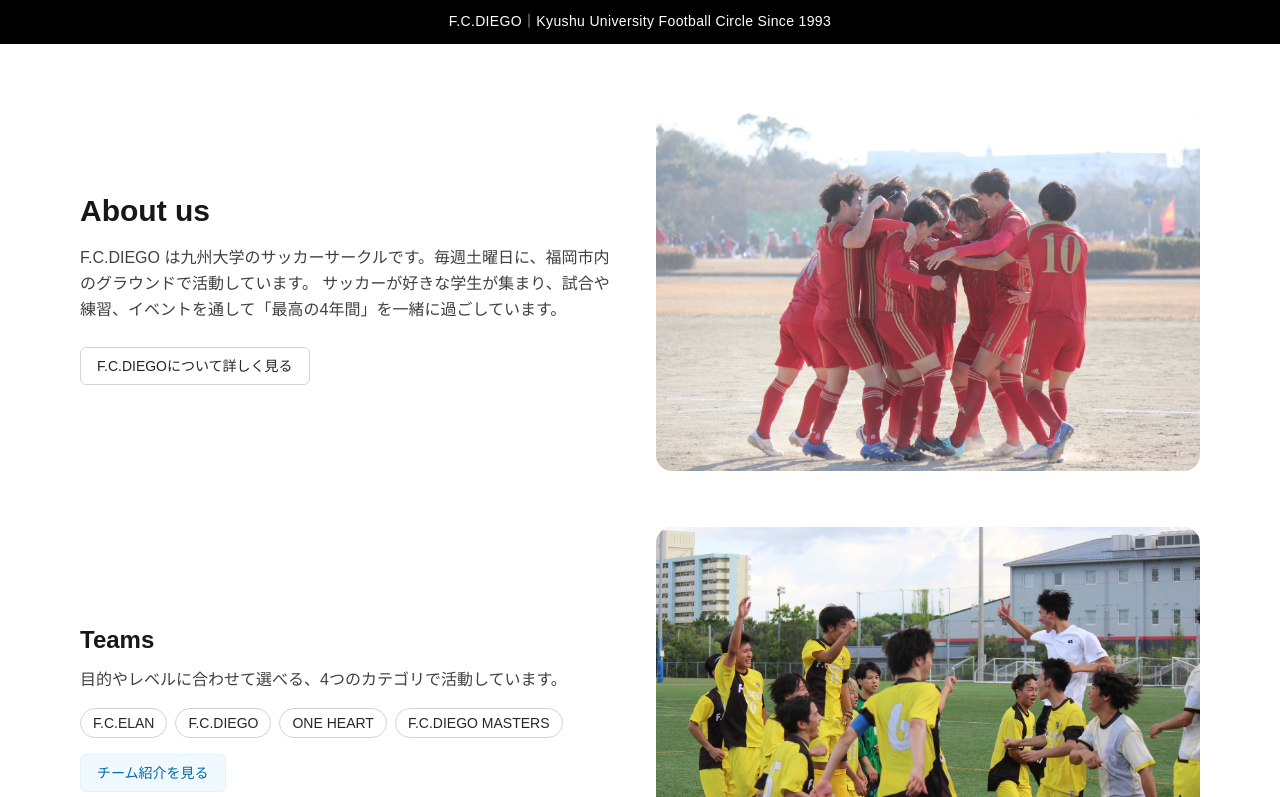
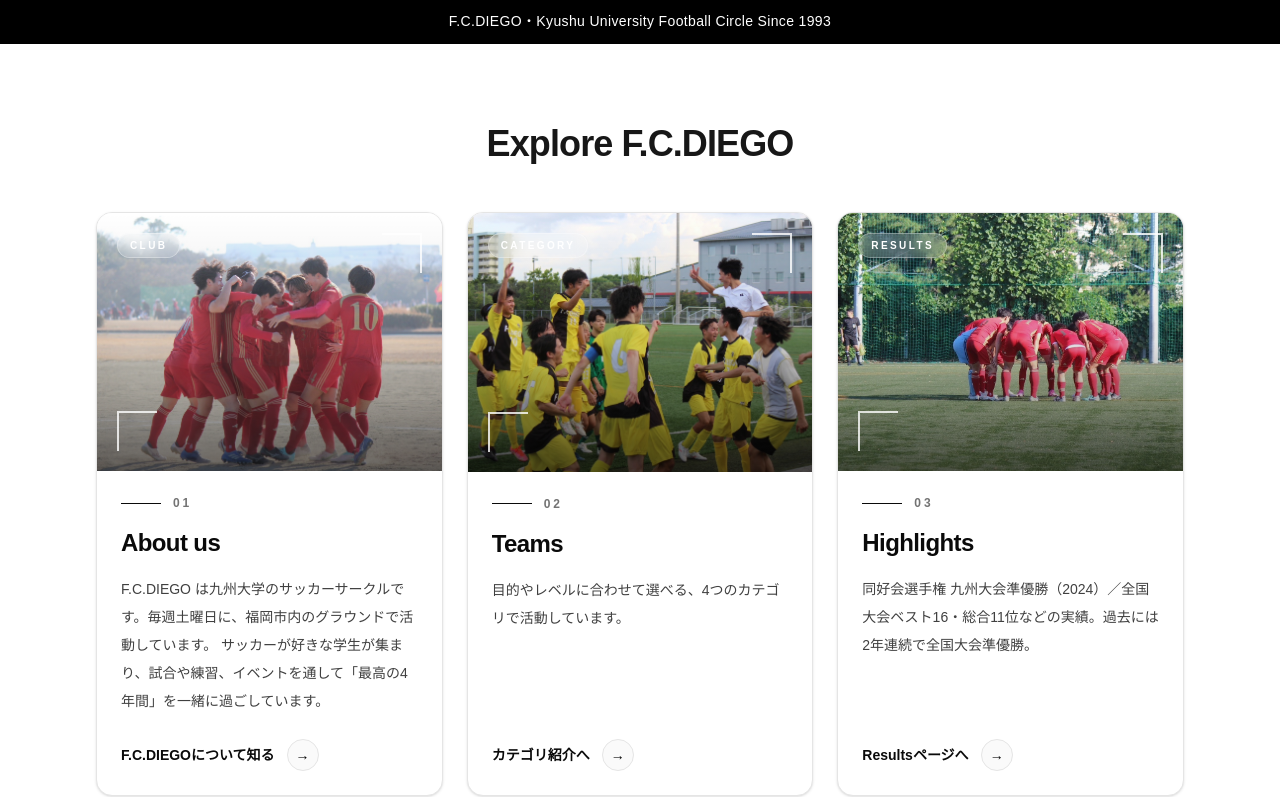
Before and after one commit to ogachan2/fcdiego-site, a Next.js app: page / in a window 1280 px wide. Shown: the part 723-1520 px from the top of the page. Built offline with nearby package versions, Linux system fonts and the light colour scheme.

Commit message:
homeデザイン変更

```diff
--- a/src/app/page.tsx
+++ b/src/app/page.tsx
@@ -2,6 +2,36 @@
 import Link from "next/link";
 import Reveal from "@/components/Reveal";
 import HeroSlider from "@/components/HeroSlider";
+
+const pageLinks = [
+  {
+    href: "/about",
+    title: "About us",
+    label: "Club",
+    image: "/top/top1.JPEG",
+    alt: "F.C.DIEGO about",
+    desc: "F.C.DIEGO は九州大学のサッカーサークルです。毎週土曜日に、福岡市内のグラウンドで活動しています。 サッカーが好きな学生が集まり、試合や練習、イベントを通して「最高の4年間」を一緒に過ごしています。",
+    cta: "F.C.DIEGOについて知る",
+  },
+  {
+    href: "/teams",
+    title: "Teams",
+    label: "Category",
+    image: "/top/top2.JPEG",
+    alt: "F.C.DIEGO teams",
+    desc: "目的やレベルに合わせて選べる、4つのカテゴリで活動しています。",
+    cta: "カテゴリ紹介へ",
+  },
+  {
+    href: "/results",
+    title: "Highlights",
+    label: "Results",
+    image: "/hero-results.jpg",
+    alt: "F.C.DIEGO results",
+    desc: "同好会選手権 九州大会準優勝（2024）／全国大会ベスト16・総合11位などの実績。過去には2年連続で全国大会準優勝。",
+    cta: "Resultsページへ",
+  },
+] as const;
 
 export default function HomePage() {
   return (
@@ -11,125 +41,77 @@
 
       {/* ===== Brand Message Band (Black Ver.) ===== */}
       <section className="border-y border-black bg-black">
-        <div className="max-w-6xl mx-auto px-4 py-3">
-          <p className="text-center text-xs sm:text-sm font-medium text-white tracking-wide">
-            F.C.DIEGO｜Kyushu University Football Circle Since 1993
+        <div className="mx-auto max-w-6xl px-4 py-3">
+          <p className="text-center text-xs font-medium tracking-wide text-white sm:text-sm">
+            F.C.DIEGO・Kyushu University Football Circle Since 1993
           </p>
         </div>
       </section>
 
+      {/* ===== Page Links ===== */}
+      <section className="mx-auto max-w-6xl px-4 py-16 sm:px-6 sm:py-20 lg:px-8">
+        <Reveal>
+          <div className="mb-10 text-center sm:mb-12">
+            <h2 className="text-3xl font-extrabold tracking-tight sm:text-4xl">
+              Explore F.C.DIEGO
+            </h2>
+          </div>
+        </Reveal>
 
-      {/* ===== About（紹介） ===== */}
-      <section className="max-w-6xl mx-auto px-4 py-16">
-        {/* About us（テキスト＋画像） */}
-        <div className="grid gap-8 lg:grid-cols-2 lg:items-center">
-          <div>
-            <Reveal>
-              <h2 className="text-2xl sm:text-3xl font-semibold">About us</h2>
+        <div className="grid gap-6 lg:grid-cols-3">
+          {pageLinks.map((item, index) => (
+            <Reveal key={item.href} delay={index * 0.08}>
+              <Link
+                href={item.href}
+                className="group relative flex h-full flex-col overflow-hidden rounded-2xl border border-neutral-200 bg-white shadow-sm transition duration-300 hover:-translate-y-1 hover:border-neutral-300 hover:shadow-xl"
+              >
+                <div className="relative aspect-[4/3] overflow-hidden bg-neutral-100">
+                  <Image
+                    src={item.image}
+                    alt={item.alt}
+                    fill
+                    sizes="(min-width: 1024px) 352px, (min-width: 640px) 50vw, 100vw"
+                    className="object-cover transition duration-700 group-hover:scale-105"
+                  />
+                  <div className="absolute inset-0 bg-gradient-to-t from-black/60 via-black/10 to-transparent transition duration-300 group-hover:from-black/45" />
+                  <div className="absolute left-5 top-5 rounded-full border border-white/30 bg-white/15 px-3 py-1 text-[10px] font-semibold uppercase tracking-[0.24em] text-white backdrop-blur">
+                    {item.label}
+                  </div>
+                  <div className="absolute bottom-5 left-5 h-10 w-10 border-l-2 border-t-2 border-white/80 transition duration-300 group-hover:h-14 group-hover:w-14" />
+                  <div className="absolute right-5 top-5 h-10 w-10 border-r-2 border-t-2 border-white/80 transition duration-300 group-hover:h-14 group-hover:w-14" />
+                </div>
+
+                <div className="flex flex-1 flex-col p-6">
+                  <div className="mb-4 flex items-center gap-3">
+                    <span className="h-px w-10 bg-neutral-950 transition-all duration-300 group-hover:w-16" />
+                    <span className="text-xs font-semibold uppercase tracking-[0.24em] text-neutral-500">
+                      {String(index + 1).padStart(2, "0")}
+                    </span>
+                  </div>
+                  <h3 className="text-2xl font-bold tracking-tight text-neutral-950 transition duration-300 group-hover:translate-x-1">
+                    {item.title}
+                  </h3>
+                  <p className="mt-4 flex-1 text-sm leading-7 text-neutral-700">
+                    {item.desc}
+                  </p>
+                  <div className="mt-6 inline-flex items-center gap-3 text-sm font-semibold text-neutral-950">
+                    <span>{item.cta}</span>
+                    <span className="flex h-8 w-8 items-center justify-center rounded-full border border-neutral-200 bg-neutral-50 transition duration-300 group-hover:translate-x-1 group-hover:border-neutral-950 group-hover:bg-neutral-950 group-hover:text-white">
+                      →
+                    </span>
+                  </div>
+                </div>
+              </Link>
             </Reveal>
-            <Reveal delay={0.1}>
-              <p className="mt-4 text-neutral-700 leading-relaxed max-w-3xl">
-                F.C.DIEGO は九州大学のサッカーサークルです。毎週土曜日に、福岡市内のグラウンドで活動しています。
-                サッカーが好きな学生が集まり、試合や練習、イベントを通して「最高の4年間」を一緒に過ごしています。
-              </p>
-            </Reveal>
-            <Reveal delay={0.2}>
-              <div className="mt-6">
-                <Link
-                  href="/about"
-                  className="inline-flex items-center rounded-md border border-neutral-300 px-4 py-2 text-sm font-medium text-neutral-800 hover:bg-neutral-50"
-                >
-                  F.C.DIEGOについて詳しく見る
-                </Link>
-              </div>
-            </Reveal>
-          </div>
-
-          <Reveal delay={0.15}>
-            <div className="relative aspect-[3/2] overflow-hidden rounded-2xl bg-neutral-100">
-              <Image
-                src="/top/top1.JPEG"
-                alt="F.C.DIEGO about"
-                fill
-                className="object-cover"
-              />
-            </div>
-          </Reveal>
-        </div>
-
-        {/* Teams ティーザー（テキスト＋画像） */}
-        <div className="mt-14 grid gap-8 lg:grid-cols-2 lg:items-center">
-          <div>
-            <Reveal delay={0.25}>
-              <h3 className="text-xl sm:text-2xl font-semibold">Teams</h3>
-            </Reveal>
-            <Reveal delay={0.3}>
-              <p className="mt-3 text-neutral-700 text-sm sm:text-base max-w-3xl">
-                目的やレベルに合わせて選べる、4つのカテゴリで活動しています。
-              </p>
-            </Reveal>
-            <Reveal delay={0.35}>
-              <div className="mt-4 flex flex-wrap gap-2">
-                {[
-                  "F.C.ELAN",
-                  "F.C.DIEGO",
-                  "ONE HEART",
-                  "F.C.DIEGO MASTERS",
-                ].map((name) => (
-                  <span
-                    key={name}
-                    className="rounded-full border border-neutral-300 px-3 py-1 text-xs sm:text-sm text-neutral-800 bg-white"
-                  >
-                    {name}
-                  </span>
-                ))}
-              </div>
-            </Reveal>
-            <Reveal delay={0.4}>
-              <div className="mt-4">
-                <Link
-                  href="/teams"
-                  className="inline-flex items-center rounded-md px-4 py-2 text-sm font-medium text-sky-700 border border-sky-100 bg-sky-50 hover:bg-sky-100"
-                >
-                  チーム紹介を見る
-                </Link>
-              </div>
-            </Reveal>
-          </div>
-
-          <Reveal delay={0.33}>
-            <div className="relative aspect-[3/2] overflow-hidden rounded-2xl bg-neutral-100">
-              <Image
-                src="/top/top2.JPEG"
-                alt="F.C.DIEGO teams"
-                fill
-                className="object-cover"
-              />
-            </div>
-          </Reveal>
+          ))}
         </div>
       </section>
 
-     {/* Highlights */}
-<Reveal>
-  <section className="max-w-6xl mx-auto px-4 py-16">
-    <h2 className="text-3xl font-bold mb-6">Highlights</h2>
-    <p className="text-neutral-700 max-w-3xl">
-      同好会選手権 九州大会準優勝（2024）／全国大会ベスト16・総合11位などの実績。過去には2年連続で全国大会準優勝。
-      詳細は{" "}
-      <a href="/results" className="text-blue-600 hover:underline">
-        Resultsページ
-      </a>{" "}
-      へ。
-    </p>
-  </section>
-</Reveal>
-
-      {/* ===== CTA（参加を促す） ===== */}
+      {/* ===== CTA ===== */}
       <section className="relative">
-        <div className="max-w-6xl mx-auto px-4 py-20 text-center">
+        <div className="mx-auto max-w-6xl px-4 py-20 text-center">
           <Reveal>
-            <h2 className="text-2xl sm:text-3xl font-semibold">
+            <h2 className="text-2xl font-semibold sm:text-3xl">
               一緒に、次のシーズンをつくろう。
             </h2>
           </Reveal>
@@ -142,7 +124,7 @@
             <div className="mt-6">
               <Link
                 href="/join"
-                className="inline-flex items-center rounded-md bg-black text-white px-6 py-3 text-sm font-medium hover:opacity-90"
+                className="inline-flex items-center rounded-md bg-black px-6 py-3 text-sm font-medium text-white hover:opacity-90"
               >
                 JOIN US
               </Link>
```
